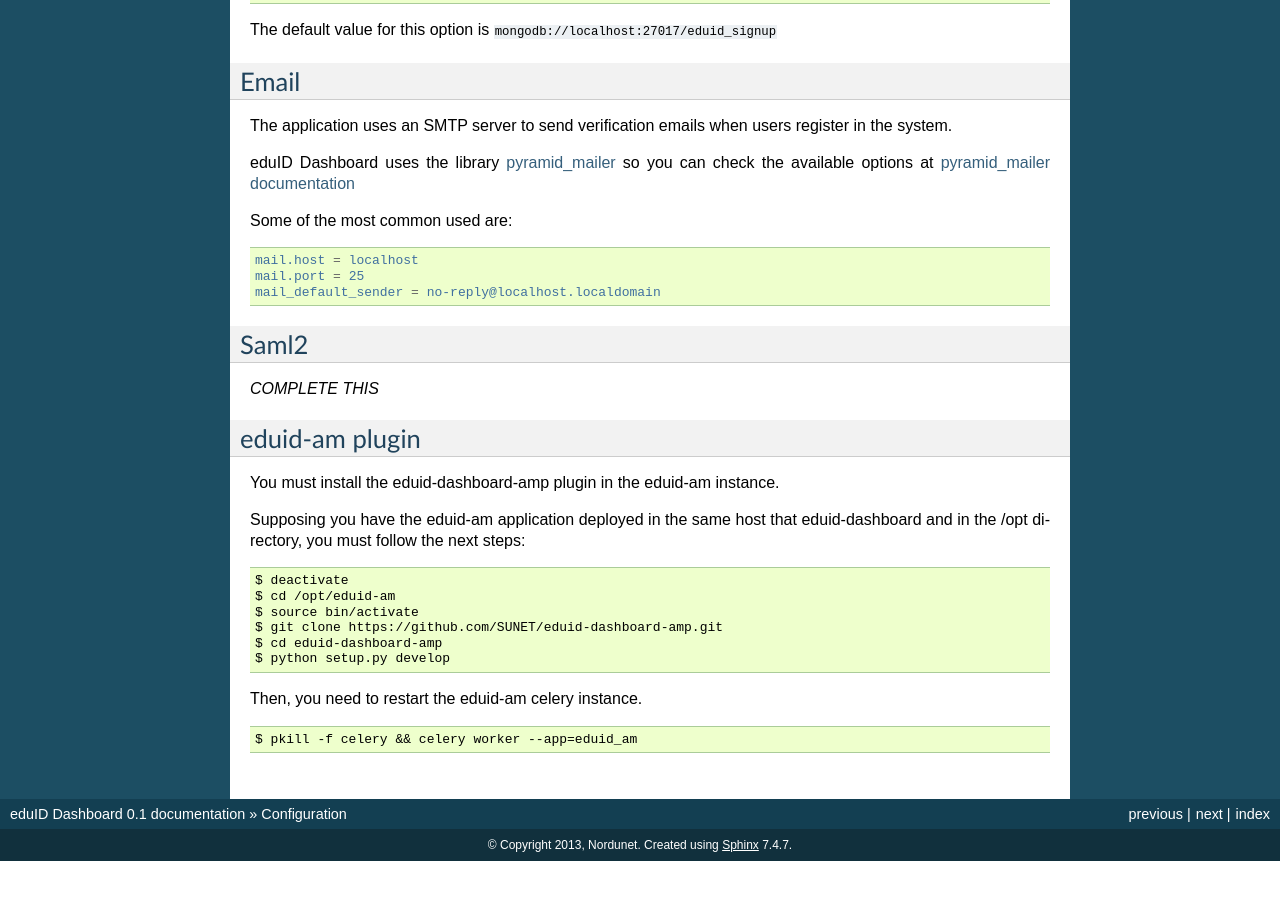
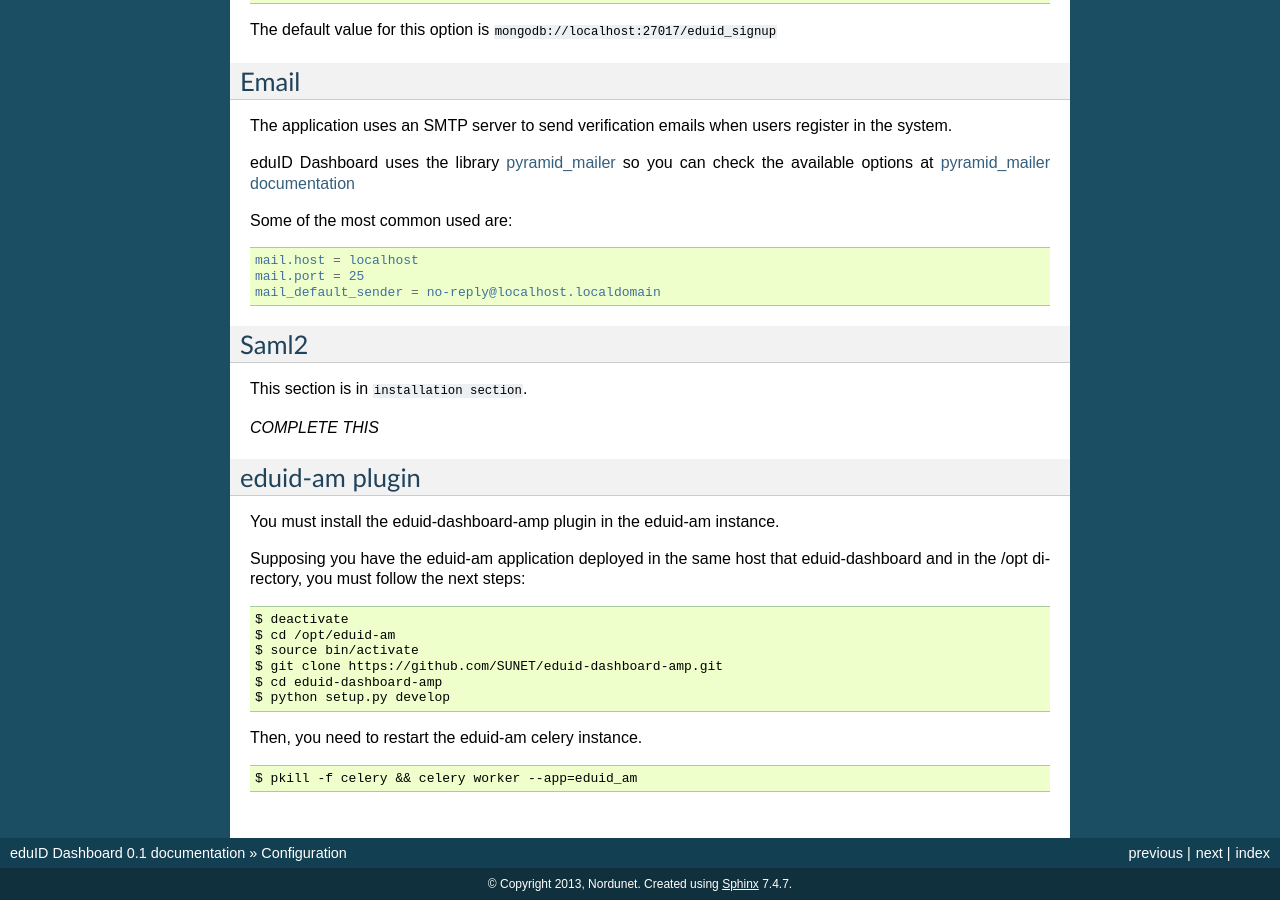
Before and after one commit to SUNET/eduid-dashboard, a Sphinx documentation site: the page built from docs/configuration.rst, in a window 1280 px wide and 900 px high, scrolled down 1603 px. Built offline with Sphinx 7.4.7, drawn with Linux system fonts in a browser that asks for light colours; cross-references to code outside the pages are shown as plain code; before the commit the page ends 2464 px from its top, so only the background shows below that.

Commit message:
Point to installation page in Saml section of configuration page (temporary link)

```diff
--- a/docs/configuration.rst
+++ b/docs/configuration.rst
@@ -132,6 +132,9 @@ Some of the most common used are:
 Saml2
 -----
 
+This section is in :installation:`installation section`.
+
+
 `COMPLETE THIS`
 
 
```
